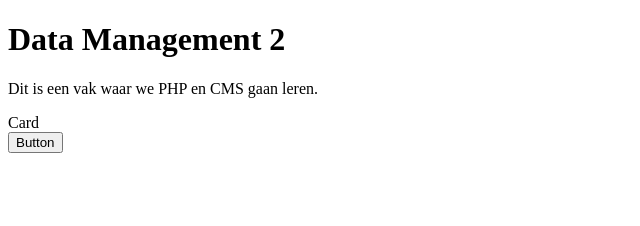
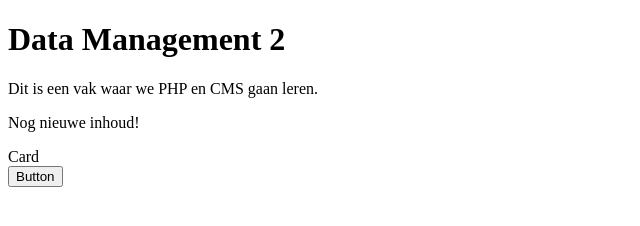
Before and after one commit to adriaanglibert/dm2, a plain HTML site: page index.html in a window 1280 px wide. Shown: the whole page, without its empty margins (0-640 px from the left). Drawn offline with Linux system fonts and the light colour scheme.

Commit message:
Updated content

```diff
--- a/index.html
+++ b/index.html
@@ -13,6 +13,10 @@
             Dit is een vak waar we PHP en CMS gaan leren.
         </p>
 
+        <p>
+            Nog nieuwe inhoud!
+        </p>
+
         <div class="card">Card</div>
 
         <button>Button</button>
```
